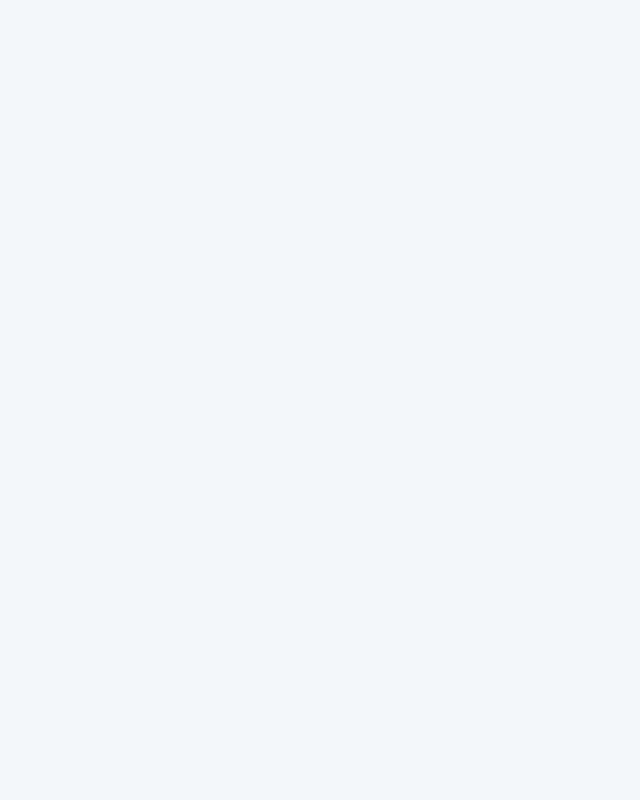
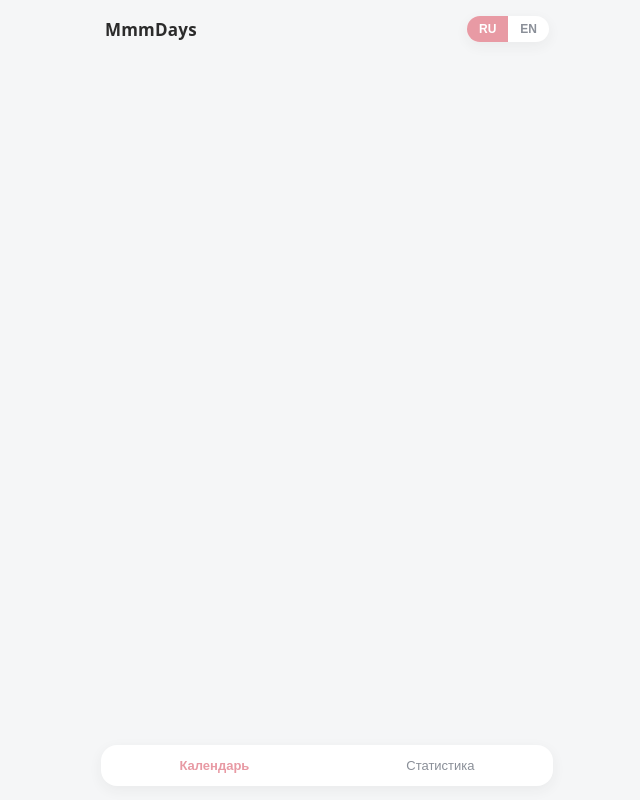
Before and after one commit to svetayet/mmmdays, a website built with Vite: page index.html in a window 1280 px wide. Shown: the whole page, without its empty margins (313-953 px from the left). Built offline with nearby package versions, Linux system fonts and the light colour scheme.

Commit message:
feat: app shell with tabs and language toggle
Co-Authored-By: Claude Code <noreply@anthropic.com>

```diff
--- a/src/main.ts
+++ b/src/main.ts
@@ -1,3 +1,57 @@
 import './styles.css';
+import { getLang, setLang, t, type Lang } from './i18n';
 
-console.log('MmmDays');
+export function mountApp(): void {
+  const app = document.getElementById('app');
+  if (!app) return;
+  app.innerHTML = '';
+
+  const header = document.createElement('header');
+  header.className = 'header';
+  const title = document.createElement('span');
+  title.className = 'app-title';
+  title.textContent = 'MmmDays';
+  const langPill = document.createElement('div');
+  langPill.className = 'lang-pill';
+  for (const lang of ['ru', 'en'] as Lang[]) {
+    const btn = document.createElement('button');
+    btn.type = 'button';
+    btn.className = 'lang-btn' + (getLang() === lang ? ' active' : '');
+    btn.textContent = lang.toUpperCase();
+    btn.addEventListener('click', () => {
+      setLang(lang);
+      mountApp();
+    });
+    langPill.appendChild(btn);
+  }
+  header.append(title, langPill);
+
+  const calendarView = document.createElement('main');
+  calendarView.id = 'view-calendar';
+  const statsView = document.createElement('main');
+  statsView.id = 'view-stats';
+  statsView.hidden = true;
+
+  const tabbar = document.createElement('nav');
+  tabbar.className = 'tabbar';
+  for (const view of ['view-calendar', 'view-stats'] as const) {
+    const btn = document.createElement('button');
+    btn.type = 'button';
+    btn.className = 'tab-btn' + (view === 'view-calendar' ? ' active' : '');
+    btn.dataset.view = view;
+    btn.textContent = t(view === 'view-calendar' ? 'tabs.calendar' : 'tabs.stats');
+    btn.addEventListener('click', () => {
+      for (const other of tabbar.querySelectorAll('.tab-btn')) other.classList.remove('active');
+      btn.classList.add('active');
+      calendarView.hidden = view !== 'view-calendar';
+      statsView.hidden = view !== 'view-stats';
+    });
+    tabbar.appendChild(btn);
+  }
+
+  app.append(header, calendarView, statsView, tabbar);
+}
+
+if (document.getElementById('app')) {
+  mountApp();
+}
--- a/src/styles.css
+++ b/src/styles.css
@@ -6,6 +6,8 @@
   --text: #2B2B2B;
   --muted: #8A8F98;
   --border: #E4E6E9;
+  --shadow: 0 4px 14px rgba(43, 43, 43, 0.06);
+  --radius: 18px;
 }
 
 * {
@@ -18,3 +20,85 @@ body {
   color: var(--text);
   font-family: system-ui, -apple-system, sans-serif;
 }
+
+#app {
+  max-width: 480px;
+  margin: 0 auto;
+  min-height: 100vh;
+  display: flex;
+  flex-direction: column;
+  padding: 14px 14px calc(14px + env(safe-area-inset-bottom));
+}
+
+/* Header */
+
+.header {
+  display: flex;
+  justify-content: space-between;
+  align-items: center;
+  padding: 2px 4px 12px;
+}
+
+.app-title {
+  font-size: 17px;
+  font-weight: 600;
+  letter-spacing: 0.2px;
+}
+
+.lang-pill {
+  display: flex;
+  background: var(--card);
+  border-radius: 999px;
+  box-shadow: var(--shadow);
+  overflow: hidden;
+}
+
+.lang-btn {
+  border: none;
+  background: transparent;
+  color: var(--muted);
+  font-size: 12px;
+  font-weight: 600;
+  padding: 6px 12px;
+  cursor: pointer;
+}
+
+.lang-btn.active {
+  background: var(--accent);
+  color: #fff;
+}
+
+/* Cards */
+
+.card {
+  background: var(--card);
+  border-radius: var(--radius);
+  box-shadow: var(--shadow);
+  padding: 12px;
+}
+
+/* Tab bar */
+
+.tabbar {
+  margin-top: auto;
+  display: flex;
+  justify-content: space-around;
+  background: var(--card);
+  border-radius: 16px;
+  box-shadow: var(--shadow);
+  padding: 9px 0;
+}
+
+.tab-btn {
+  border: none;
+  background: transparent;
+  color: var(--muted);
+  font-size: 13px;
+  padding: 4px 18px;
+  cursor: pointer;
+}
+
+.tab-btn.active {
+  color: var(--accent);
+  font-weight: 600;
+}
```
Also changed, not shown: src/shell.test.ts (added, +46 -0 lines).
